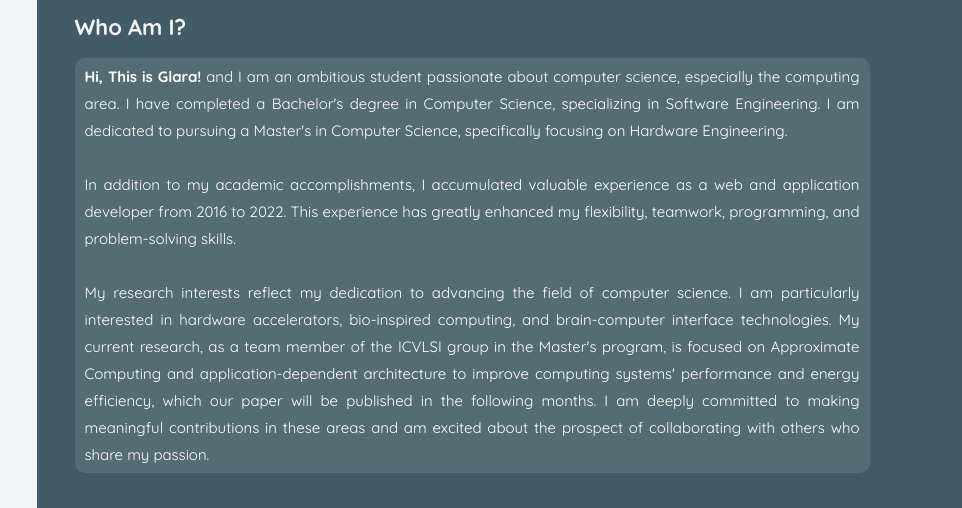
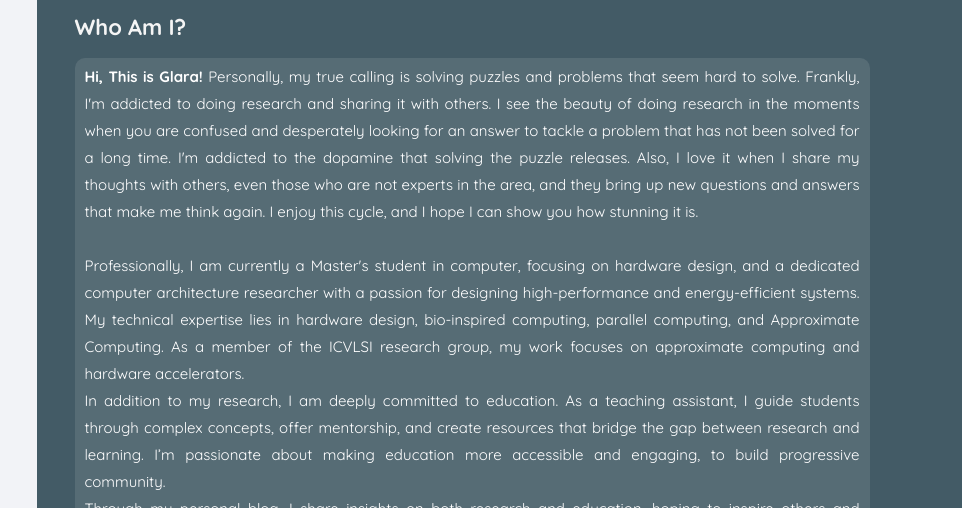
Before and after one commit to llgelarall/llgelarall.github.io, a plain HTML site: page index.html in a window 1280 px wide. Shown: the top 508 px of the page, 318-1280 px from the left. Drawn offline with Linux system fonts and the light colour scheme; files whose address does not match are found by name; a web font is replaced by a local one.

Commit message:
Update index.html

```diff
--- a/index.html
+++ b/index.html
@@ -142,15 +142,14 @@
 										<!--										<span class="heading-meta">About Us</span>-->
 										<h2 class="colorlib-heading">Who Am I?</h2>
 										<p class="pbackground"><strong>Hi, This is Glara!</strong>
-											and I am an ambitious student passionate about computer science, especially the computing area. I have completed a Bachelor's degree in Computer Science, specializing in Software Engineering. I am dedicated to pursuing a Master's in Computer Science, specifically focusing on Hardware Engineering.
+											Personally, my true calling is solving puzzles and problems that seem hard to solve. Frankly, I'm addicted to doing research and sharing it with others. I see the beauty of doing research in the moments when you are confused and desperately looking for an answer to tackle a problem that has not been solved for a long time. I'm addicted to the dopamine that solving the puzzle releases. Also, I love it when I share my thoughts with others, even those who are not experts in the area, and they bring up new questions and answers that make me think again. I enjoy this cycle, and I hope I can show you how stunning it is.
 											<br>
 											<br>
-											In addition to my academic accomplishments, I accumulated valuable experience as a web and application developer from 2016 to 2022. This experience has greatly enhanced my flexibility, teamwork, programming, and problem-solving skills.
-											<br>
-											<br>
-											My research interests reflect my dedication to advancing the field of computer science. I am particularly interested in hardware accelerators, bio-inspired computing, and brain-computer interface technologies. My current research, as a team member of the ICVLSI group in the Master's program, is focused on Approximate Computing and application-dependent architecture to improve computing systems' performance and energy efficiency, which our paper will be published in the following months. I am deeply committed to making meaningful contributions in these areas and am excited about the prospect of collaborating with others who share my passion.
-
-										</p>
+Professionally, I am currently a Master's student in computer, focusing on hardware design, and a dedicated computer architecture researcher with a passion for designing high-performance and energy-efficient systems. My technical expertise lies in hardware design, bio-inspired computing, parallel computing, and Approximate Computing. As a member of the ICVLSI research group, my work focuses on approximate computing and hardware accelerators.
+<br>
+In addition to my research, I am deeply committed to education. As a teaching assistant, I guide students through complex concepts, offer mentorship, and create resources that bridge the gap between research and learning. I’m passionate about making education more accessible and engaging, to build progressive community.
+<br>
+Through my personal blog, I share insights on both research and education, hoping to inspire others and contribute to the future of innovation and learning. In addition, I have collected study material and tips that have been shared on GitHub.											</p>
 
 									</div>
 								</div>
```
